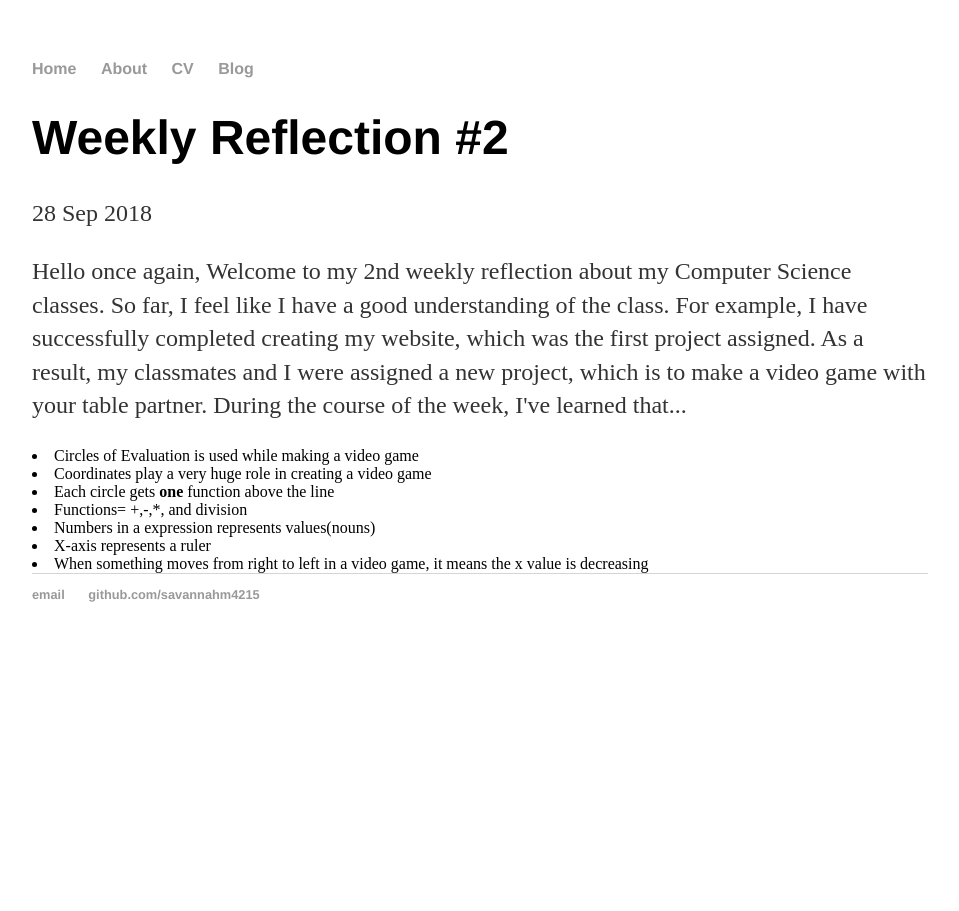
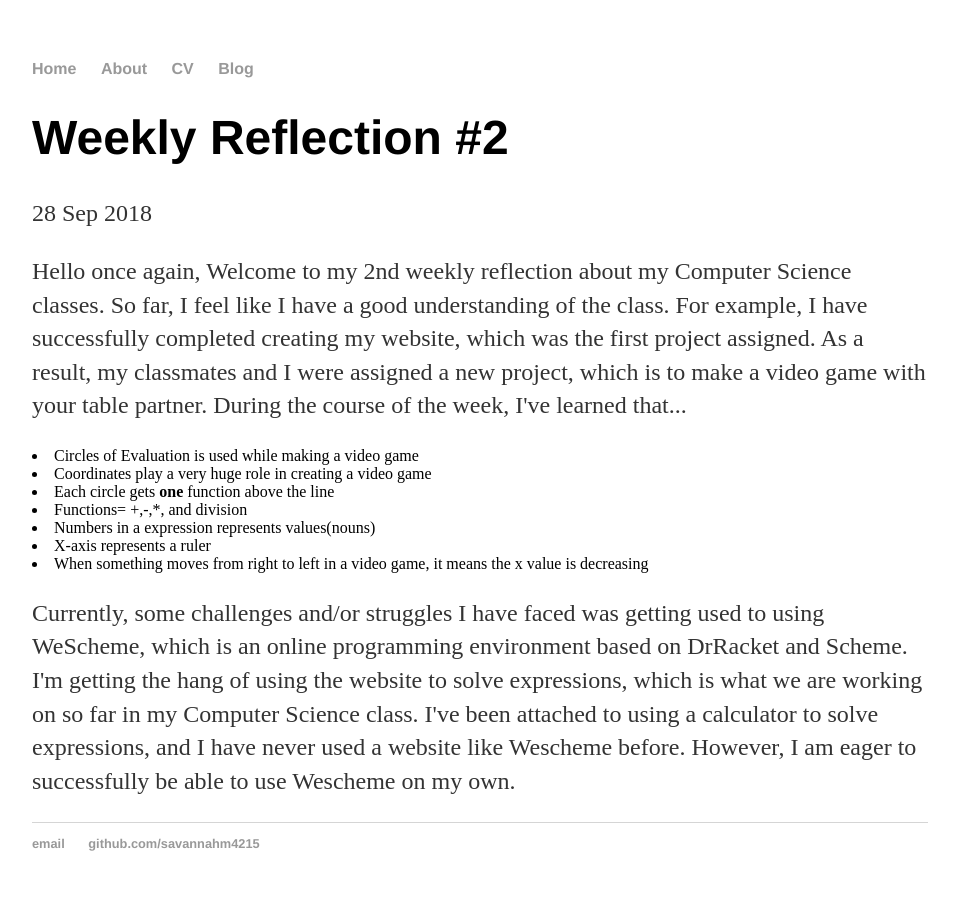
Before and after one commit to savannahm4215/savannahm4215.github.io, a Jekyll site: the page built from _posts/2018-09-28-weekly-reflection-02.md, in a window 1280 px wide. Shown: the whole page, without its empty margins (160-1119 px from the left). Built offline with Jekyll 4.4.1, drawn with Linux system fonts in a browser that asks for light colours.

Commit message:
Update 2018-09-28-weekly-reflection-02.md

```diff
--- a/_posts/2018-09-28-weekly-reflection-02.md
+++ b/_posts/2018-09-28-weekly-reflection-02.md
@@ -13,3 +13,6 @@ date: 2018-09-28
 <li>Numbers in a expression represents values(nouns)</li>
 <li>X-axis represents a ruler</li>
 <li>When something moves from right to left in a video game, it means the x value is decreasing</li>
+
+
+<p>Currently, some challenges and/or struggles I have faced was getting used to using WeScheme, which is an online programming environment based on DrRacket and Scheme. I'm getting the hang of using the website to solve expressions, which is what we are working on so far in my Computer Science class. I've been attached to using a calculator to solve expressions, and I have never used a website like Wescheme before. However, I am eager to successfully be able to use Wescheme on my own.</p>
```
